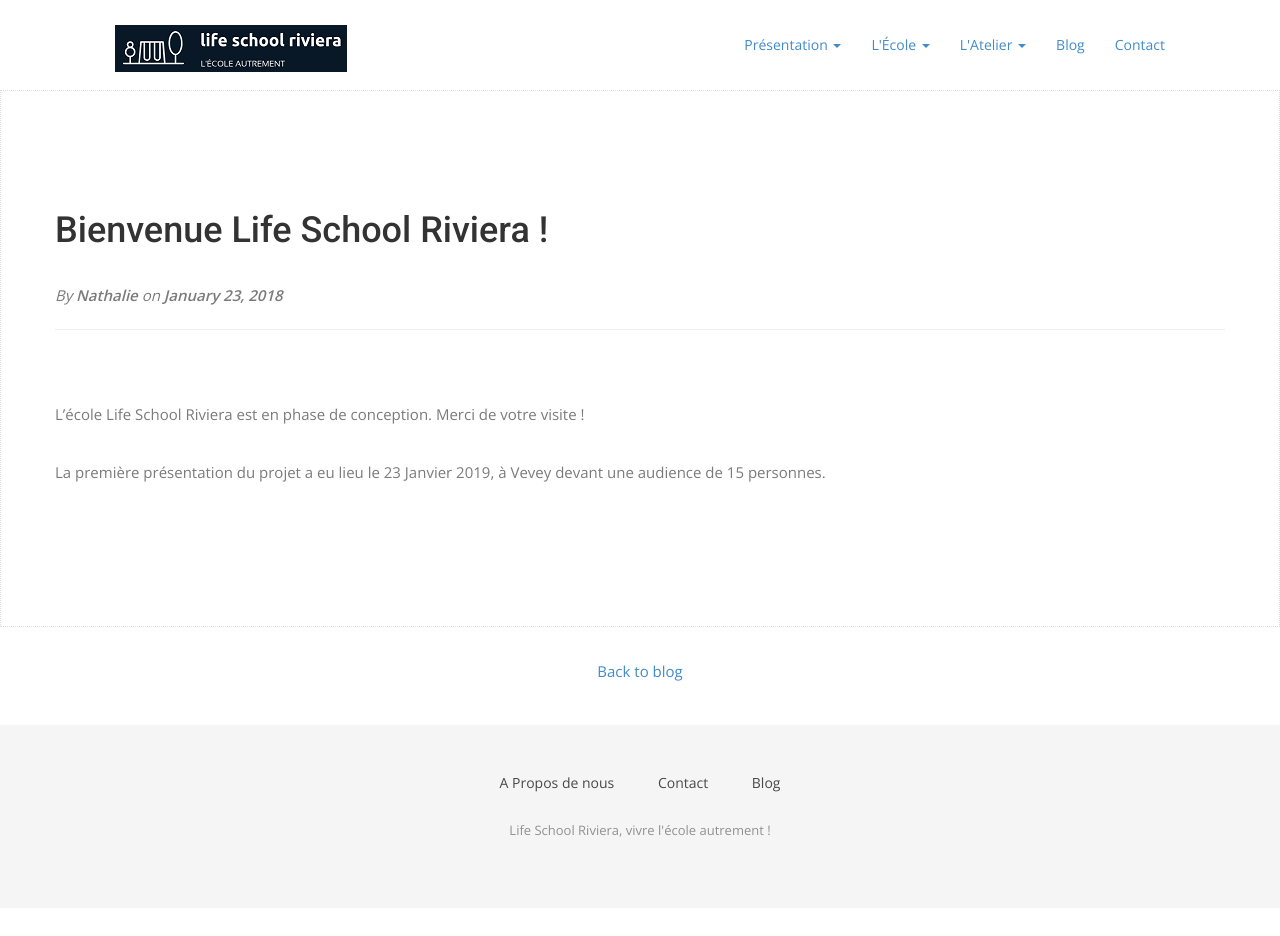
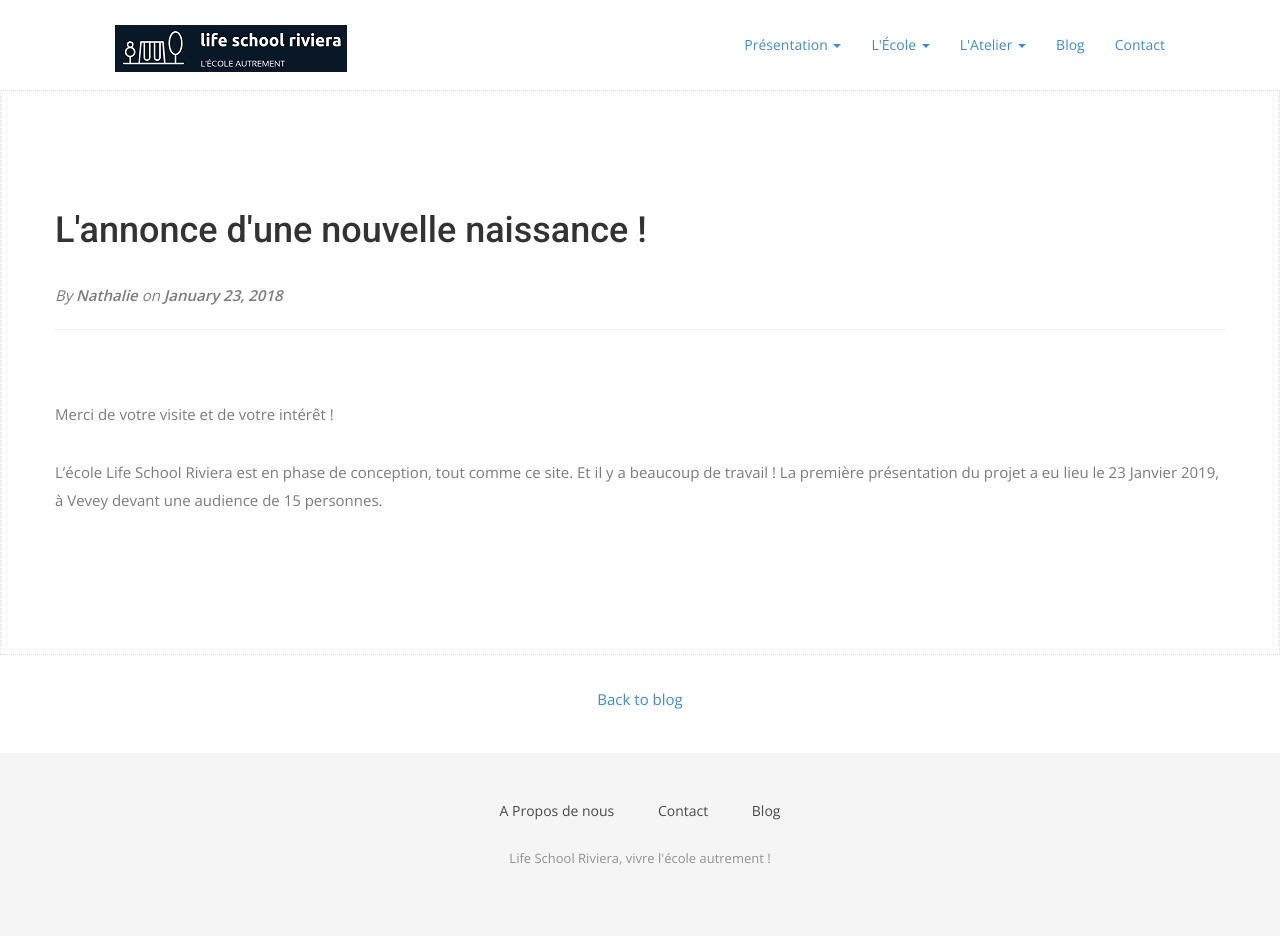
Before and after one commit to midjoule/lifeschool, a Jekyll site: the page built from _posts/2018-01-23-a-school-is-born.md, in a window 1280 px wide. Built offline with Jekyll 4.4.1, drawn with Linux system fonts in a browser that asks for light colours; nearby versions of some CDN libraries; some web fonts are replaced; our own code applies the rules of GitHub Pages for plain Markdown files; before the commit the page ends 908 px from its top, so only the background shows below that.

Commit message:
Update 2018-01-23-a-school-is-born.md

```diff
--- a/_posts/2018-01-23-a-school-is-born.md
+++ b/_posts/2018-01-23-a-school-is-born.md
@@ -1,9 +1,11 @@
 ---
-title: Bienvenue Life School Riviera !
+layout: post
+title: L'annonce d'une nouvelle naissance !
 description: Bienvenue Life School Riviera !
 author: Nathalie
-image: /img/cotation.png
 ---
-L'école Life School Riviera est en phase de conception. Merci de votre visite !
 
+Merci de votre visite et de votre intérêt !
+
+L'école Life School Riviera est en phase de conception, tout comme ce site. Et il y a beaucoup de travail !
 La première présentation du projet a eu lieu le 23 Janvier 2019, à Vevey devant une audience de 15 personnes.
```
